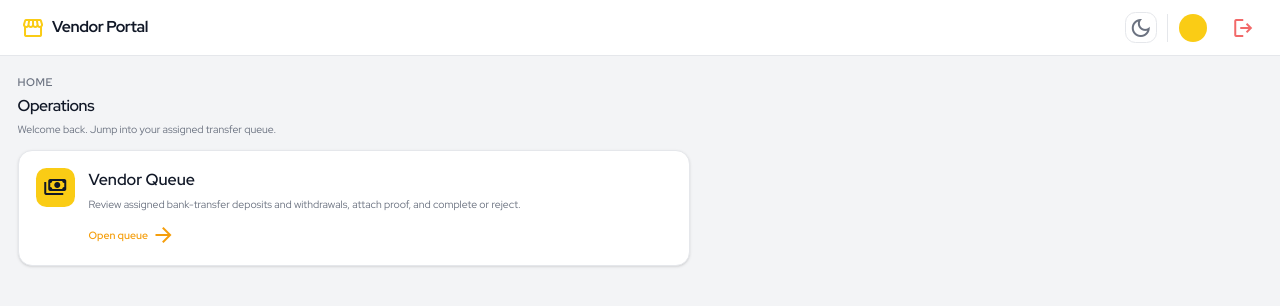
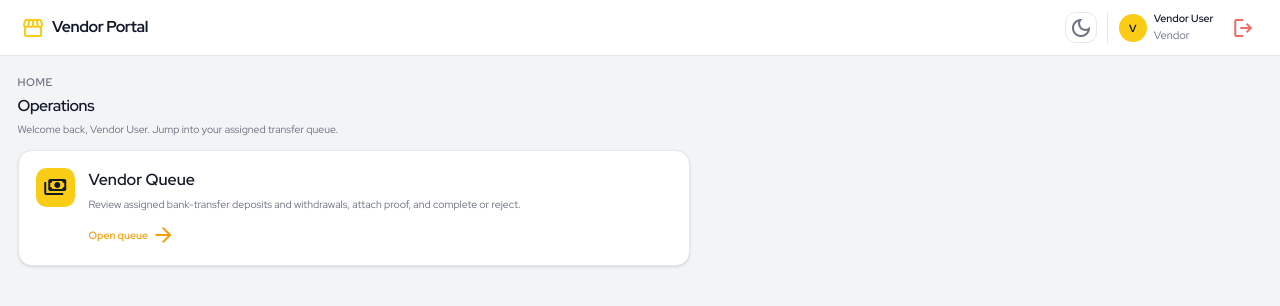
Before and after one commit to xtentioncrewtechnology/panther_vendor, a Vue app: page /dashboard in a window 1280 px wide. Shown: the top 306 px of the page. Built offline with nearby package versions, Linux system fonts and the light colour scheme; no server answers; sample sign-in values are in the browser's storage.

Commit message:
feat: add displayName, roleLabel, and initials computed properties to profile store

```diff
--- a/src/stores/profile/profile.js
+++ b/src/stores/profile/profile.js
@@ -1,4 +1,4 @@
-import { ref } from "vue";
+import { ref, computed } from "vue";
 import { defineStore } from "pinia";
 import apiRequest from "@/api/request";
 import urls from "@/api/urls";
@@ -14,6 +14,19 @@ export const useProfileStore = defineStore("user", () => {
 
   const dashboard = ref(null);
   const dashboardLoading = ref(false);
+
+  const displayName = computed(() => {
+    return user.value?.name || user.value?.email || "Vendor User";
+  });
+
+  const roleLabel = computed(() => {
+    return user.value?.role || "Vendor";
+  });
+
+  const initials = computed(() => {
+    const name = user.value?.name || user.value?.email || "V";
+    return name.charAt(0).toUpperCase();
+  });
 
   // ─── Fetch User ────────────────────────────────────
   function fetchUserProfile() {
@@ -167,5 +180,8 @@ export const useProfileStore = defineStore("user", () => {
     dashboardLoading,
     fetchDashboard,
     submitFmRequest,
+    displayName,
+    roleLabel,
+    initials,
   };
 });
```
